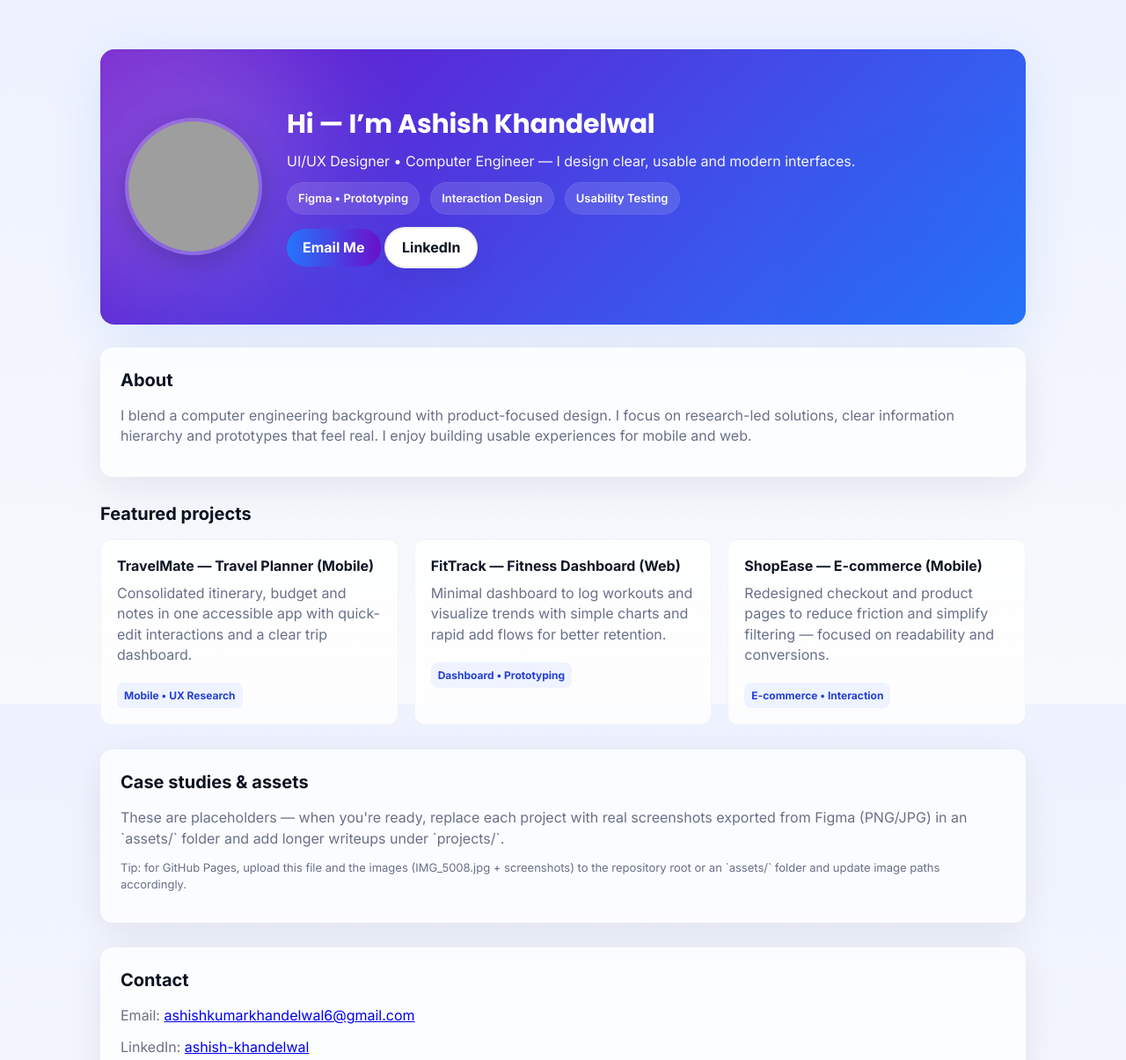
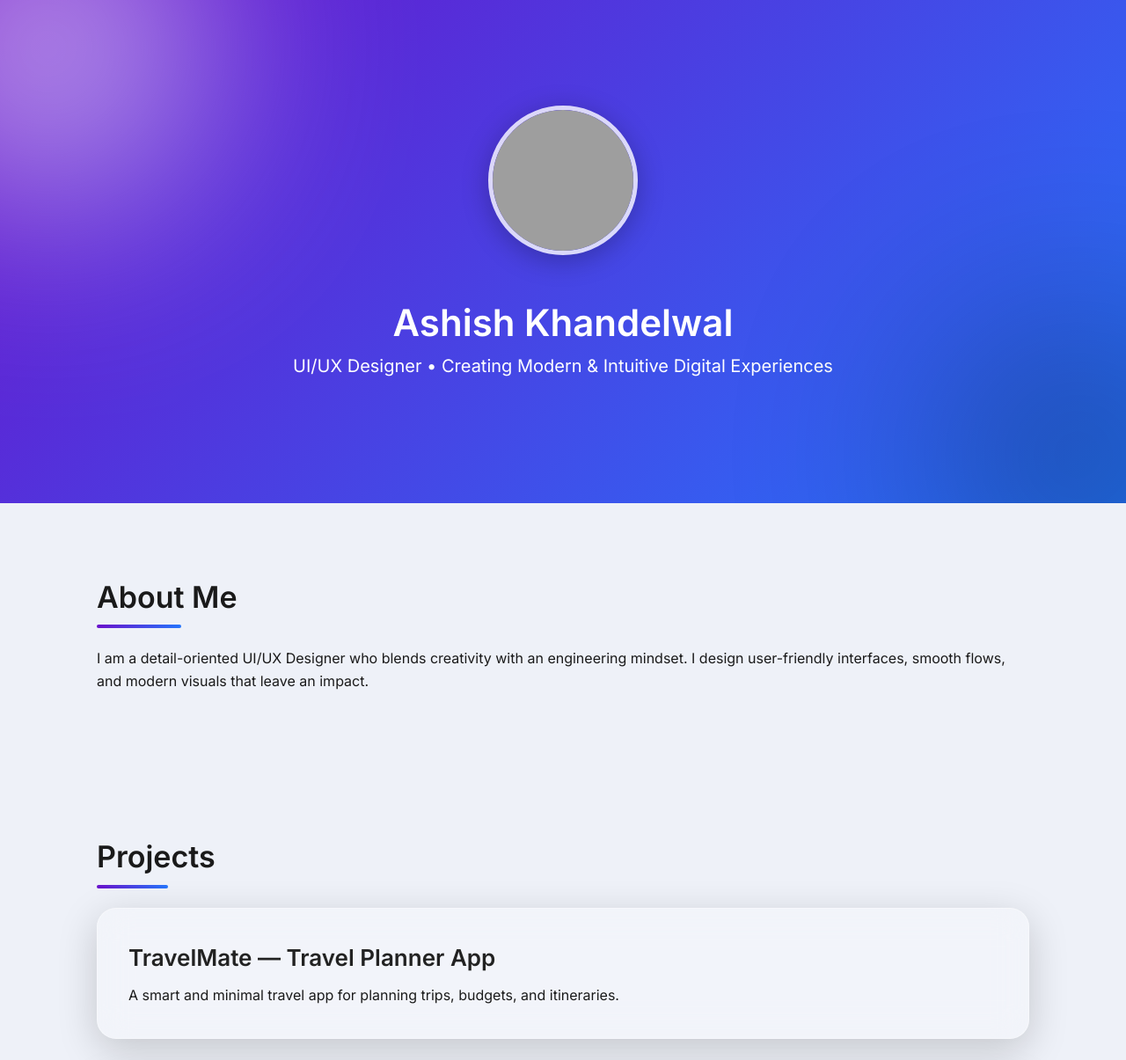
Before and after one commit to ashiishhh-03/ashiishhh-03.github.io, a plain HTML site: page index.html in a window 1280 px wide. Shown: the top 1205 px of the page at 88% size. Drawn offline with Linux system fonts and the light colour scheme; grey boxes are pictures that could not be loaded.

Commit message:
Update index.html

```diff
--- a/index.html
+++ b/index.html
@@ -1,269 +1,218 @@
 <!DOCTYPE html>
 <html lang="en">
 <head>
-  <meta charset="utf-8" />
-  <meta name="viewport" content="width=device-width,initial-scale=1" />
+  <meta charset="UTF-8" />
+  <meta name="viewport" content="width=device-width, initial-scale=1.0" />
   <title>Ashish Khandelwal — UI/UX Portfolio</title>
 
-  <!-- Google fonts -->
-  <link href="https://fonts.googleapis.com/css2?family=Inter:wght@300;400;600;700;800&family=Poppins:wght@600;700&display=swap" rel="stylesheet">
+  <!-- Google Fonts -->
+  <link href="https://fonts.googleapis.com/css2?family=Poppins:wght@300;400;600;700&family=Inter:wght@300;400;500;600&display=swap" rel="stylesheet">
 
   <style>
-    :root{
-      --bg-1: #eef2ff;
-      --bg-2: #f7f9fc;
-      --accent-1: #6a11cb;
-      --accent-2: #2575fc;
-      --muted: #687089;
-      --card-bg: rgba(255,255,255,0.75);
-      --glass-border: rgba(255,255,255,0.18);
-      --glass-shadow: 0 10px 40px rgba(20,20,40,0.08);
+    * {
+      margin: 0;
+      padding: 0;
+      box-sizing: border-box;
     }
 
-    *{box-sizing:border-box}
-    html,body{height:100%}
-    body{
-      margin:0;
-      font-family:"Inter",system-ui,-apple-system,Segoe UI,Roboto,"Helvetica Neue",Arial;
-      background: linear-gradient(180deg,var(--bg-1),var(--bg-2));
-      color:#0f1724;
-      -webkit-font-smoothing:antialiased;
-      -moz-osx-font-smoothing:grayscale;
-      line-height:1.45;
+    body {
+      font-family: 'Inter', sans-serif;
+      background: #eef1f8;
+      color: #1a1a1a;
+      overflow-x: hidden;
+      line-height: 1.6;
     }
 
-    /* Layout container */
-    .wrap{
-      max-width:1100px;
-      margin:32px auto;
-      padding:24px;
+    /* ================= HEADER ================= */
+    header {
+      padding: 120px 20px 140px;
+      text-align: center;
+      background: linear-gradient(135deg,#6a11cb,#2575fc);
+      color: white;
+      position: relative;
+      overflow: hidden;
     }
 
-    /* Premium gradient header */
-    header.premium{
-      border-radius:16px;
-      padding:64px 28px;
-      display:flex;
-      gap:28px;
-      align-items:center;
-      background: linear-gradient(135deg,var(--accent-1),var(--accent-2));
-      color: #fff;
-      position:relative;
-      overflow:hidden;
-      box-shadow: 0 12px 60px rgba(37,117,252,0.12);
+    /* glowing blobs */
+    header::before, header::after {
+      content: "";
+      position: absolute;
+      width: 350px;
+      height: 350px;
+      border-radius: 50%;
+      filter: blur(120px);
+      opacity: 0.6;
     }
 
-    /* subtle floating shapes */
-    header.premium::before, header.premium::after{
-      content:"";
-      position:absolute;
-      border-radius:50%;
-      filter: blur(70px);
-      opacity:0.18;
-    }
-    header.premium::before{
-      width:360px;height:360px; left:-120px; top:-80px;
+    header::before {
       background: #ffffff;
-    }
-    header.premium::after{
-      width:300px;height:300px; right:-80px; bottom:-120px;
-      background: rgba(0,0,0,0.12);
-      filter: blur(100px);
+      top: -120px;
+      left: -120px;
     }
 
-    .hero-photo{
-      width:156px;height:156px;border-radius:50%;
-      object-fit:cover;border:4px solid rgba(255,255,255,0.18);
-      box-shadow: 0 8px 30px rgba(0,0,0,0.18);
-      flex-shrink:0;
-      background: linear-gradient(180deg, rgba(255,255,255,0.06), rgba(255,255,255,0.02));
+    header::after {
+      background: #000;
+      bottom: -120px;
+      right: -120px;
+      opacity: 0.3;
     }
 
-    .hero-content h1{
-      margin:0;
-      font-family:"Poppins",sans-serif;
-      font-size:30px;
-      letter-spacing: -0.2px;
-      font-weight:700;
-    }
-    .hero-content p.lead{
-      margin:8px 0 12px 0;
-      color: rgba(255,255,255,0.95);
-      font-weight:500;
-    }
-    .hero-meta{display:flex;gap:12px;flex-wrap:wrap;margin-top:8px}
-    .chip{
-      background: rgba(255,255,255,0.12);
-      padding:8px 12px;border-radius:999px;font-weight:600;font-size:13px;
-      border:1px solid rgba(255,255,255,0.06);
+    .profile-pic {
+      width: 170px;
+      height: 170px;
+      border-radius: 50%;
+      object-fit: cover;
+      border: 5px solid rgba(255,255,255,0.8);
+      box-shadow: 0 6px 30px rgba(0,0,0,0.25);
+      margin-bottom: 25px;
+      position: relative;
+      z-index: 10;
     }
 
-    /* Main sections */
-    main{margin-top:26px}
-    .section{
-      margin-bottom:28px;
-    }
-    .card{
-      background: var(--card-bg);
-      border-radius:14px;
-      padding:22px;
-      border:1px solid var(--glass-border);
-      box-shadow: var(--glass-shadow);
-      backdrop-filter: blur(8px) saturate(120%);
+    header h1 {
+      font-size: 42px;
+      font-weight: 700;
+      margin-top: 10px;
+      animation: fadeSlide 1.2s forwards;
     }
 
-    h2{
-      margin:0 0 14px 0;
-      font-size:20px;
-      color:#0b1220;
-      font-weight:700;
-    }
-    p{margin:0 0 12px 0;color:var(--muted)}
-
-    /* Projects grid */
-    .grid{
-      display:grid;
-      grid-template-columns: repeat(auto-fit,minmax(260px,1fr));
-      gap:18px;
-    }
-    .project{
-      padding:18px;border-radius:12px;background:linear-gradient(180deg, rgba(255,255,255,0.9), rgba(255,255,255,0.82));
-      border:1px solid rgba(10,12,20,0.04);
-      transition: transform .28s ease, box-shadow .28s ease;
-    }
-    .project:hover{transform:translateY(-8px);box-shadow:0 18px 50px rgba(12,16,40,0.08)}
-    .project h3{margin:0 0 8px 0;font-size:16px}
-    .badge{display:inline-block;font-size:12px;padding:6px 8px;border-radius:8px;background:#eef3ff;color:#2540d6;font-weight:700;margin-top:8px}
-
-    /* Contact / footer */
-    .contact-cta{
-      display:flex;gap:12px;flex-wrap:wrap;align-items:center;justify-content:center;
-      margin-top:12px;
-    }
-    .btn{
-      display:inline-block;padding:10px 18px;border-radius:999px;font-weight:700;text-decoration:none;
-      border:2px solid rgba(0,0,0,0.06);
-      transition: all .18s ease;
-      background: #fff;color:#0b1220;
-      box-shadow: 0 8px 30px rgba(10,14,30,0.06);
-    }
-    .btn-primary{
-      background: linear-gradient(90deg,var(--accent-2),var(--accent-1));
-      color:white;border: none;
-      box-shadow: 0 12px 40px rgba(37,117,252,0.12);
-    }
-    .btn:hover{transform:translateY(-4px)}
-
-    /* small screens */
-    @media (max-width:720px){
-      header.premium{flex-direction:column; text-align:center; padding:44px 20px}
-      .hero-photo{width:128px;height:128px}
+    header p {
+      font-size: 20px;
+      opacity: 0.85;
+      animation: fadeSlide 1.4s forwards;
     }
 
-    /* subtle appear animation for content */
-    .appear{opacity:0;transform:translateY(8px);animation:appear .6s forwards}
-    .appear.delay1{animation-delay:.12s}
-    .appear.delay2{animation-delay:.22s}
-    .appear.delay3{animation-delay:.32s}
-    @keyframes appear{to{opacity:1;transform:none}}
+    @keyframes fadeSlide {
+      from { opacity: 0; transform: translateY(20px); }
+      to { opacity: 1; transform: translateY(0); }
+    }
+
+    /* ================= SECTIONS ================= */
+    .section {
+      padding: 80px 20px;
+      max-width: 1100px;
+      margin: auto;
+    }
+
+    .section h2 {
+      font-size: 34px;
+      font-weight: 700;
+      margin-bottom: 30px;
+      position: relative;
+      display: inline-block;
+    }
+
+    .section h2::after {
+      content: "";
+      width: 60%;
+      height: 4px;
+      background: linear-gradient(90deg,#6a11cb,#2575fc);
+      position: absolute;
+      left: 0;
+      bottom: -8px;
+      border-radius: 4px;
+    }
+
+    /* ================= GLASS PROJECT CARDS ================= */
+    .project-card {
+      backdrop-filter: blur(18px);
+      background: rgba(255,255,255,0.25);
+      border: 1px solid rgba(255,255,255,0.35);
+      padding: 35px;
+      border-radius: 22px;
+      box-shadow: 0 12px 45px rgba(0,0,0,0.18);
+      margin-bottom: 40px;
+      transition: 0.35s ease;
+    }
+
+    .project-card:hover {
+      transform: translateY(-10px) scale(1.02);
+      box-shadow: 0 16px 55px rgba(0,0,0,0.28);
+    }
+
+    .project-card h3 {
+      font-size: 26px;
+      font-weight: 600;
+      margin-bottom: 10px;
+      color: #222;
+    }
+
+    /* ================= CONTACT SECTION ================= */
+    .contact {
+      text-align: center;
+      padding: 100px 20px;
+      margin-top: 40px;
+      background: linear-gradient(135deg,#2575fc,#6a11cb);
+      color: white;
+      border-radius: 40px 40px 0 0;
+    }
+
+    .contact a {
+      display: inline-block;
+      margin: 14px;
+      padding: 14px 30px;
+      font-size: 18px;
+      color: white;
+      text-decoration: none;
+      font-weight: 600;
+      border: 2px solid rgba(255,255,255,0.6);
+      border-radius: 32px;
+      transition: 0.3s;
+    }
+
+    .contact a:hover {
+      background: rgba(255,255,255,0.25);
+      transform: scale(1.05);
+    }
   </style>
 </head>
+
 <body>
-  <div class="wrap">
-    <!-- Header / hero -->
-    <header class="premium">
-      <!-- Put IMG_5008.jpg in the same folder as index.html -->
-      <img class="hero-photo appear" src="IMG_5008.jpg" alt="Ashish Khandelwal photo" onerror="this.style.display='none'">
 
-      <div class="hero-content">
-        <h1 class="appear">Hi — I’m <strong>Ashish Khandelwal</strong></h1>
-        <p class="lead appear delay1">UI/UX Designer • Computer Engineer — I design clear, usable and modern interfaces.</p>
+  <!-- ================= HEADER ================= -->
+  <header>
+    <img src="IMG_5008.jpg" class="profile-pic" alt="Ashish Photo">
+    <h1>Ashish Khandelwal</h1>
+    <p>UI/UX Designer • Creating Modern & Intuitive Digital Experiences</p>
+  </header>
 
-        <div class="hero-meta appear delay2">
-          <div class="chip">Figma • Prototyping</div>
-          <div class="chip">Interaction Design</div>
-          <div class="chip">Usability Testing</div>
-        </div>
+  <!-- ================= ABOUT ================= -->
+  <section class="section">
+    <h2>About Me</h2>
+    <p>
+      I am a detail-oriented UI/UX Designer who blends creativity with an engineering mindset.
+      I design user-friendly interfaces, smooth flows, and modern visuals that leave an impact.
+    </p>
+  </section>
 
-        <div style="margin-top:14px" class="appear delay3">
-          <a class="btn btn-primary" href="mailto:ashishkumarkhandelwal6@gmail.com">Email Me</a>
-          <a class="btn" href="https://www.linkedin.com/in/ashish-khandelwal-5b6411256?utm_source=share&utm_campaign=share_via&utm_content=profile&utm_medium=android_app" target="_blank" rel="noopener">LinkedIn</a>
-        </div>
-      </div>
-    </header>
+  <!-- ================= PROJECTS ================= -->
+  <section class="section">
+    <h2>Projects</h2>
 
-    <main>
-      <!-- About -->
-      <section class="section">
-        <div class="card appear">
-          <h2>About</h2>
-          <p>I blend a computer engineering background with product-focused design. I focus on research-led solutions, clear information hierarchy and prototypes that feel real. I enjoy building usable experiences for mobile and web.</p>
-        </div>
-      </section>
+    <div class="project-card">
+      <h3>TravelMate — Travel Planner App</h3>
+      <p>A smart and minimal travel app for planning trips, budgets, and itineraries.</p>
+    </div>
 
-      <!-- Projects -->
-      <section class="section">
-        <h2>Featured projects</h2>
-        <div class="grid appear">
-          <article class="project">
-            <h3>TravelMate — Travel Planner (Mobile)</h3>
-            <p>Consolidated itinerary, budget and notes in one accessible app with quick-edit interactions and a clear trip dashboard.</p>
-            <div class="badge">Mobile • UX Research</div>
-          </article>
+    <div class="project-card">
+      <h3>FitTrack — Fitness Dashboard</h3>
+      <p>A clean, visual fitness dashboard for tracking workouts and progress.</p>
+    </div>
 
-          <article class="project">
-            <h3>FitTrack — Fitness Dashboard (Web)</h3>
-            <p>Minimal dashboard to log workouts and visualize trends with simple charts and rapid add flows for better retention.</p>
-            <div class="badge">Dashboard • Prototyping</div>
-          </article>
+    <div class="project-card">
+      <h3>ShopEase — E-commerce Redesign</h3>
+      <p>A modern redesign that simplifies product browsing and checkout.</p>
+    </div>
 
-          <article class="project">
-            <h3>ShopEase — E-commerce (Mobile)</h3>
-            <p>Redesigned checkout and product pages to reduce friction and simplify filtering — focused on readability and conversions.</p>
-            <div class="badge">E-commerce • Interaction</div>
-          </article>
-        </div>
-      </section>
+  </section>
 
-      <!-- How to view full case study -->
-      <section class="section">
-        <div class="card appear">
-          <h2>Case studies & assets</h2>
-          <p>These are placeholders — when you're ready, replace each project with real screenshots exported from Figma (PNG/JPG) in an `assets/` folder and add longer writeups under `projects/`.</p>
-          <p style="margin-top:8px;color:var(--muted);font-size:13px">Tip: for GitHub Pages, upload this file and the images (IMG_5008.jpg + screenshots) to the repository root or an `assets/` folder and update image paths accordingly.</p>
-        </div>
-      </section>
+  <!-- ================= CONTACT ================= -->
+  <section class="contact">
+    <h2>Contact</h2>
+    <a href="mailto:ashishkumarkhandelwal6@gmail.com">Email</a>
+    <a href="#">LinkedIn</a>
+    <a href="#">Behance</a>
+  </section>
 
-      <!-- Contact -->
-      <section class="section">
-        <div class="card appear">
-          <h2>Contact</h2>
-          <p>Email: <a href="mailto:ashishkumarkhandelwal6@gmail.com">ashishkumarkhandelwal6@gmail.com</a></p>
-          <p>LinkedIn: <a href="https://www.linkedin.com/in/ashish-khandelwal-5b6411256?utm_source=share&utm_campaign=share_via&utm_content=profile&utm_medium=android_app" target="_blank" rel="noopener">ashish-khandelwal</a></p>
-          <p>Behance / Dribbble: (placeholder — add when ready)</p>
-
-          <div class="contact-cta" style="margin-top:14px">
-            <a class="btn btn-primary" href="mailto:ashishkumarkhandelwal6@gmail.com">Let's talk</a>
-            <a class="btn" href="#" onclick="alert('Add Behance URL in the code when ready')">Add Behance</a>
-          </div>
-        </div>
-      </section>
-
-      <footer style="text-align:center;color:var(--muted);margin:26px 0;font-size:13px">
-        <div>Built with ❤️ — customize visuals and publish to GitHub Pages</div>
-        <div style="margin-top:6px">If you want, I can also give you the ready repo file list to upload.</div>
-      </footer>
-    </main>
-  </div>
-
-  <script>
-    // small progressive enhancement: show image alt if image missing
-    document.querySelectorAll('.hero-photo').forEach(img=>{
-      img.addEventListener('error', ()=> {
-        // if user's image is missing, optionally show a placeholder avatar or text
-        img.style.display='none';
-      });
-    });
-  </script>
 </body>
 </html>
```
